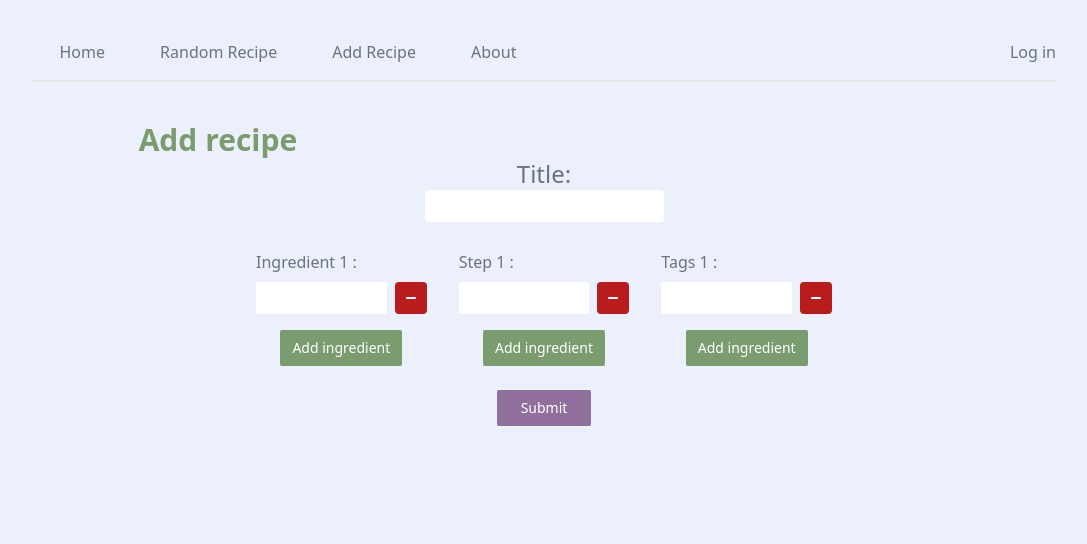
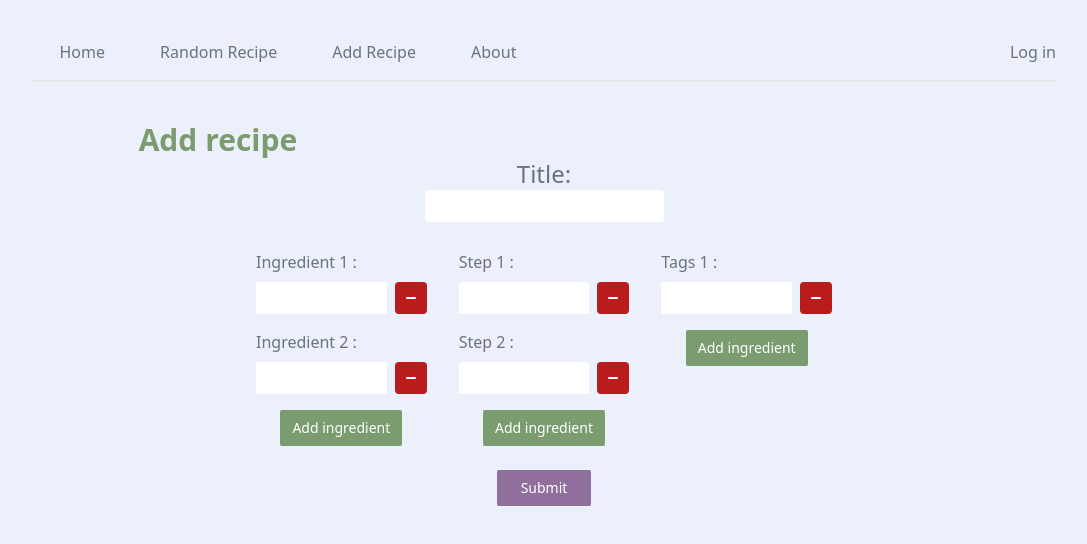
Before and after one commit to YensVanHout/recipeweb, a Vue app: page /addrecipe in a window 1280 px wide. Shown: the top 544 px of the page, without its empty margins (96-1183 px from the left). Built offline with nearby package versions, Linux system fonts and the light colour scheme; no server answers.

Commit message:
fixed types for recipe

```diff
--- a/src/views/recipes/AddRecipe.vue
+++ b/src/views/recipes/AddRecipe.vue
@@ -7,9 +7,9 @@ import Title from "../../components/Title.vue";
 //import { email, required } from "@vuelidate/validators";
 
 const title = ref<string>("");
-const ingredients = ref<[string | undefined]>([""]);
-const steps = ref<[string | undefined]>([""]);
-const tags = ref<[string | undefined]>([""]);
+const ingredients = ref<string[] | undefined>(["", ""]);
+const steps = ref<string[] | undefined>(["", ""]);
+const tags = ref<string[] | undefined>([""]);
 //const image = ref<File>();
 
 let apiURL = import.meta.env.VITE_API_URL + "recipes/create";
@@ -17,9 +17,9 @@ let apiURL = import.meta.env.VITE_API_URL + "recipes/create";
 const submitRecipe = () => {
   const recipe = reactive({
     title: title.value,
-    ingredients: ingredients.value.filter((str) => str !== ""),
-    steps: steps.value.filter((str) => str !== ""),
-    tags: tags.value.filter((str) => str !== ""),
+    ingredients: ingredients.value?.filter((str) => str !== ""),
+    steps: steps.value?.filter((str) => str !== ""),
+    tags: tags.value?.filter((str) => str !== ""),
     //  Image: image.value,
   });
 
```
